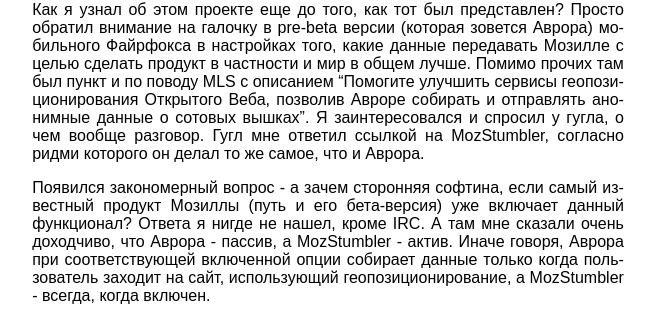
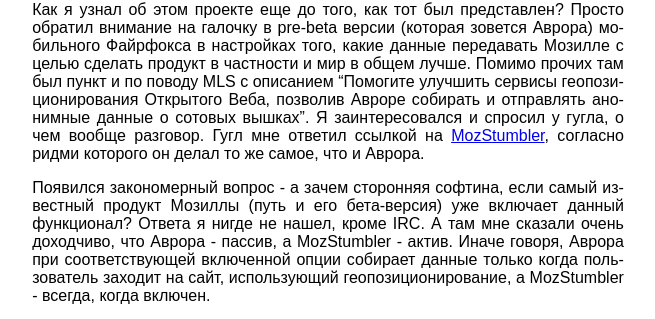
Before and after one commit to hacknug/iguides, a Jekyll site: the page built from _posts/2013-11-11-mozilla-location-service.md, in a window 1280 px wide. Shown: the part 775-1094 px from the top of the page, without its empty margins (312-967 px from the left). Built offline with Jekyll 4.4.1, drawn with Linux system fonts in a browser that asks for light colours; Markdown is read by kramdown in place of the engine named in the settings; comment, search, counter and statistics services are not loaded; a style sheet for code colours, icons or effects is not loaded.

```diff
--- a/_posts/2013-11-11-mozilla-location-service.md
+++ b/_posts/2013-11-11-mozilla-location-service.md
@@ -10,7 +10,7 @@ Mozilla Location Service официально [представлен][ново
 еще до  того, как это  стало мейнстримом!  Приятно осознавать, что  стал первым
 подключившимся к проекту в своем регионе и одним из первых в стране.
 
-[![](/images/mozilla-location-service/map.png)][map]
+[![](/images/mozilla-location-service.png)][map]
 
 Вкратце  -  Мозилла  устала  от   зависимости  от  несвободных  источников  для
 геопозиционирования (а  именно - Google  Location Service; им же,  за неимением
@@ -25,8 +25,8 @@ Mozilla Location Service официально [представлен][ново
 по  поводу  MLS  с  описанием "Помогите  улучшить  сервисы  геопозиционирования
 Открытого  Веба,  позволив Авроре  собирать  и  отправлять анонимные  данные  о
 сотовых вышках".  Я заинтересовался и спросил  у гугла, о чем  вообще разговор.
-Гугл мне ответил ссылкой на MozStumbler, согласно ридми которого он делал то же
-самое, что и Аврора.
+Гугл мне ответил  ссылкой на [MozStumbler][], согласно ридми  которого он делал
+то же самое, что и Аврора.
 
 Появился закономерный вопрос - а  зачем сторонняя софтина, если самый известный
 продукт Мозиллы (путь и его бета-версия) уже включает данный функционал? Ответа
```
Also changed, not shown: other parts of _posts/2013-11-11-mozilla-location-service.md (+1 -0 lines), _posts/2012-11-08-math-thinking-notes.md (+1 -1 lines), images/math-thinking-notes.png (renamed from images/math-thinking-notes/certificate.png), images/mozilla-location-service.png (renamed from images/mozilla-location-service/map.png).
